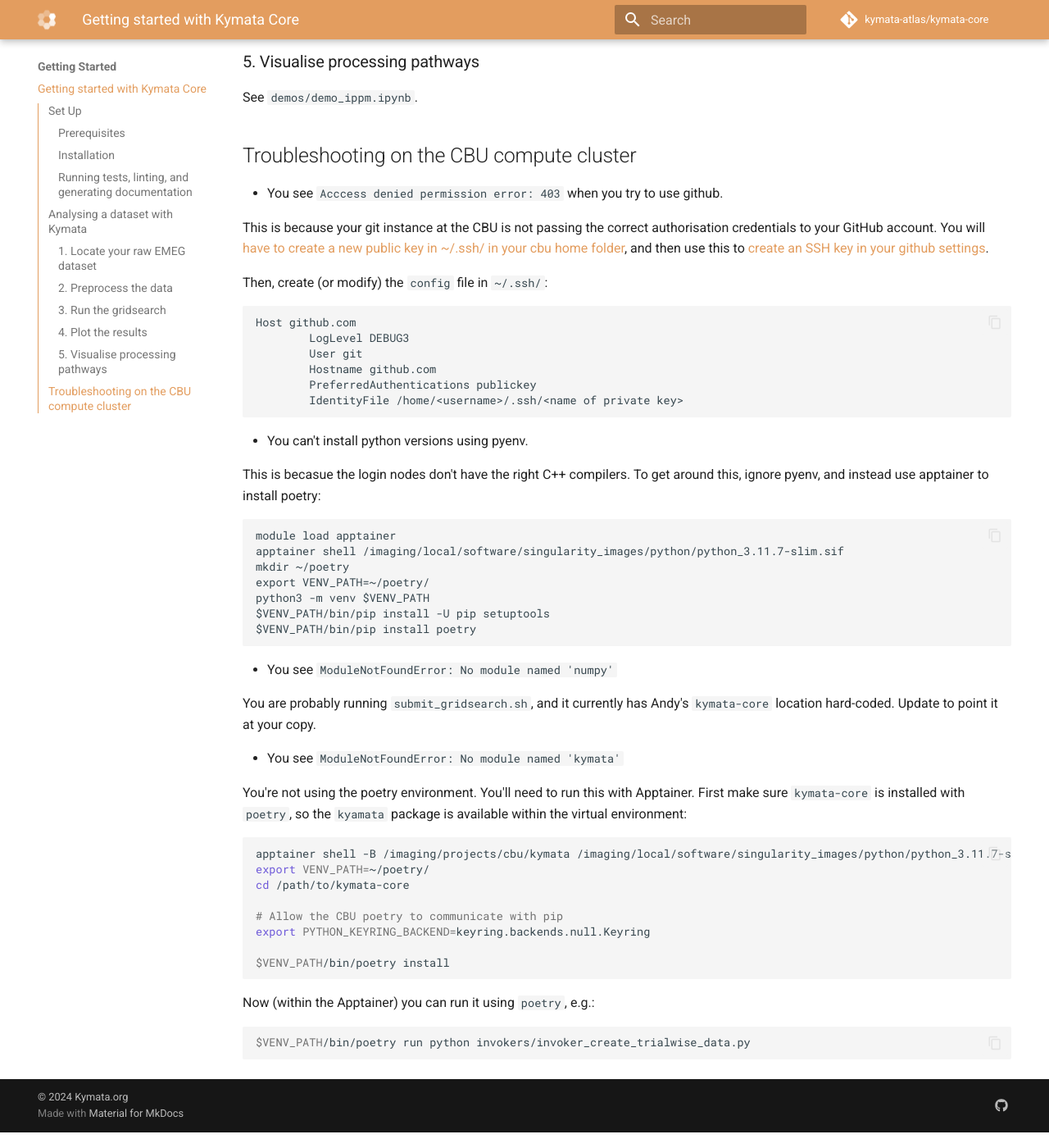
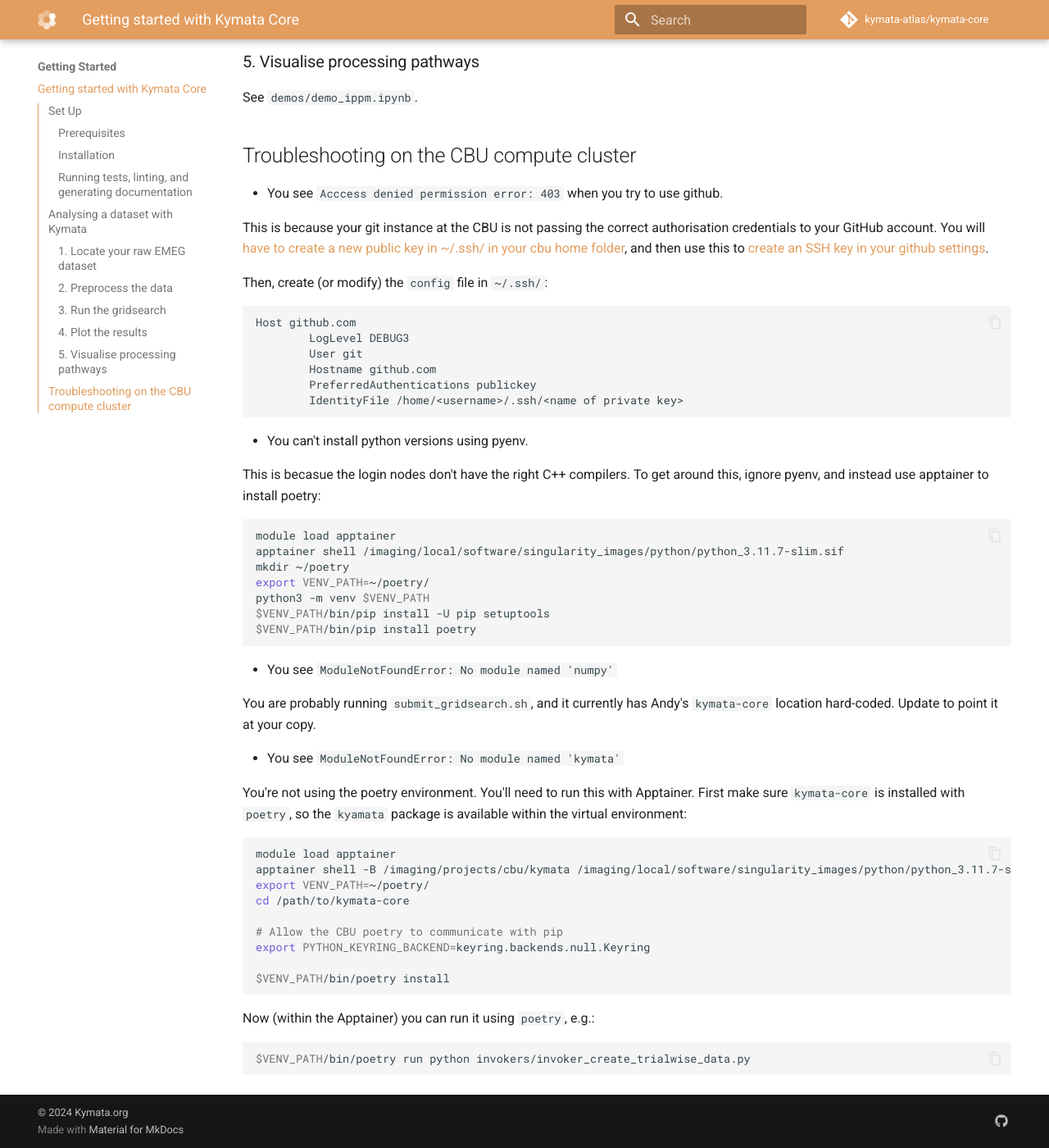
Before and after one commit to kymata-atlas/kymata-core, an MkDocs documentation site: the page built from docs/getting-started.md, in a window 1280 px wide and 1400 px high, scrolled down 2907 px. Shown: the whole window at 82% size. Built offline with MkDocs 1.6.1 and Material for MkDocs 9.7.7, drawn with Linux system fonts in a browser that asks for light colours; comment, search, counter and statistics services are not loaded.

Commit message:
Corrects visual drifts

````diff
--- a/docs/getting-started.md
+++ b/docs/getting-started.md
@@ -125,7 +125,7 @@
 
 Then, create (or modify) the `config` file in `~/.ssh/`:
 
-```
+```shell
 Host github.com
         LogLevel DEBUG3
         User git
@@ -139,7 +139,7 @@
 This is becasue the login nodes don't have the right C++ compilers. To get around this, ignore pyenv, and instead use
 apptainer to install poetry:
 
-```
+```shell
 module load apptainer
 apptainer shell /imaging/local/software/singularity_images/python/python_3.11.7-slim.sif
 mkdir ~/poetry
@@ -159,6 +159,7 @@
 You're not using the poetry environment.  You'll need to run this with Apptainer. First make sure `kymata-core` is installed with `poetry`, so the `kyamata` package is available within the virtual environment:
 
   ```shell
+  module load apptainer
   apptainer shell -B /imaging/projects/cbu/kymata /imaging/local/software/singularity_images/python/python_3.11.7-slim.sif
   export VENV_PATH=~/poetry/
   cd /path/to/kymata-core
````
Also changed, not shown: 2 other files.
